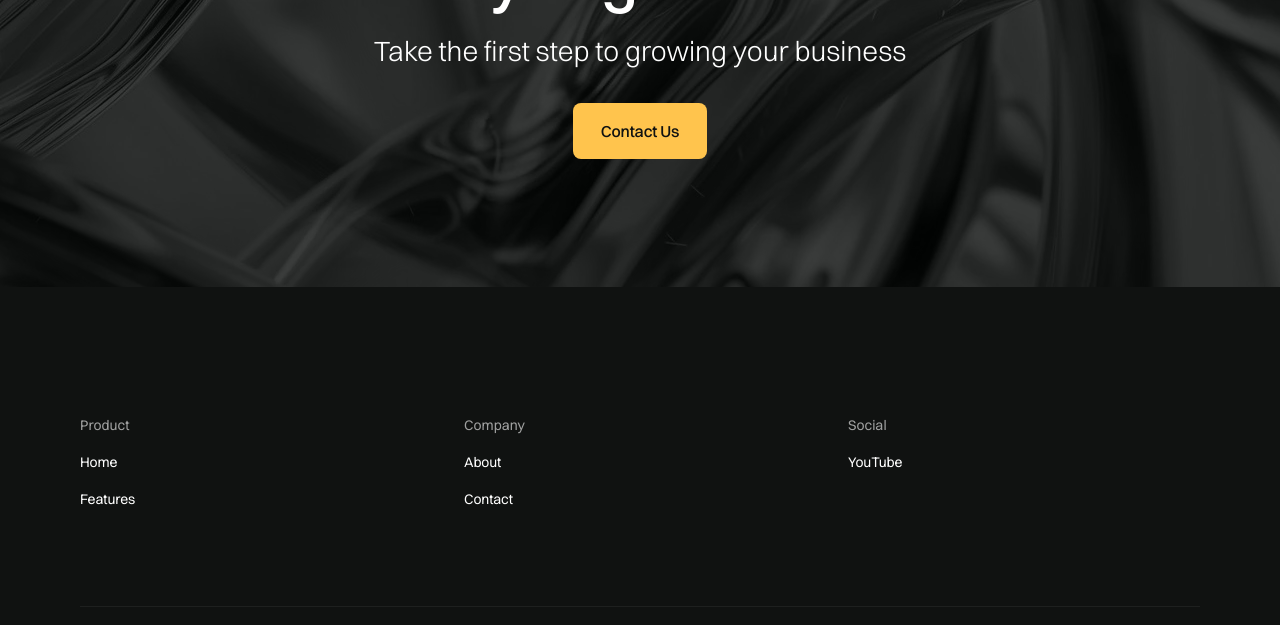
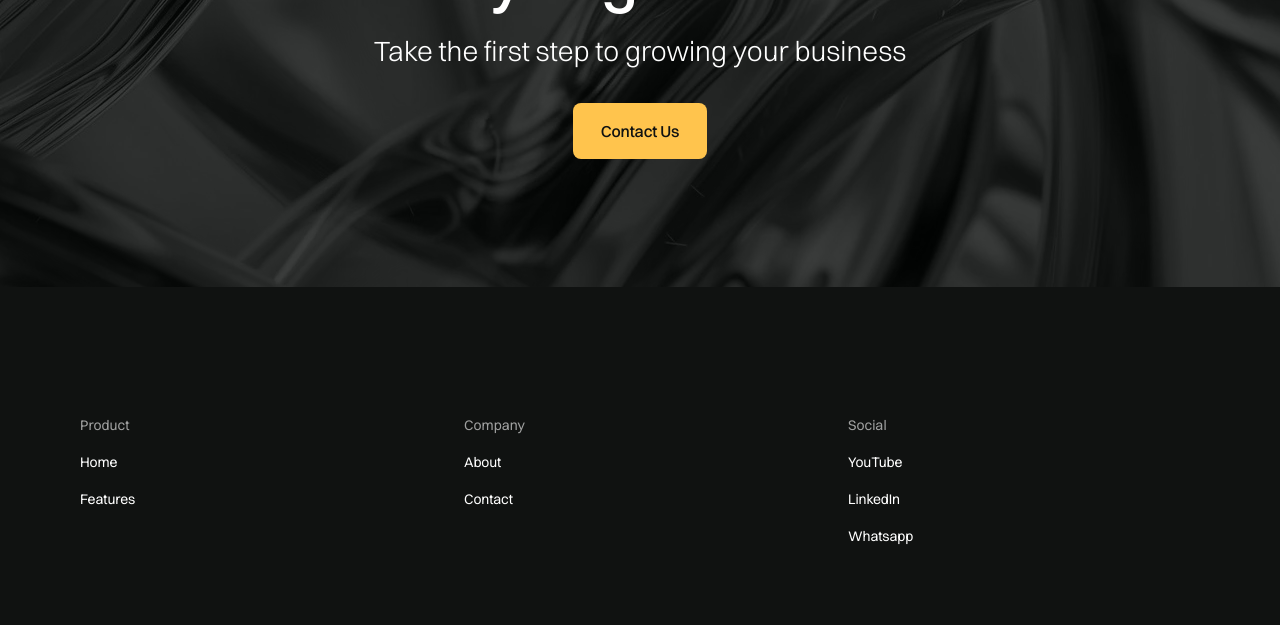
Before and after one commit to marcgupta/APCE-Softech, a plain HTML site: page features.html in a window 1280 px wide. Shown: the part 5539-6164 px from the top of the page. Drawn offline with Linux system fonts and the light colour scheme.

Commit message:
Update features.html

```diff
--- a/features.html
+++ b/features.html
@@ -256,6 +256,10 @@
                 <div class="footer-column">
                     <div class="text-color-muted">Social</div><a href="https://www.youtube.com/@APCESoftech"
                         target="_blank" class="footer-link">YouTube</a>
+                        <a href="https://www.linkedin.com/apcesoftech"
+                        target="_blank" class="footer-link">LinkedIn</a>
+                        <a href="https://wa.me/61420361200"
+                        target="_blank" class="footer-link">Whatsapp</a>
                 </div>
             </div>
             <div class="spacer-96"></div>
```
